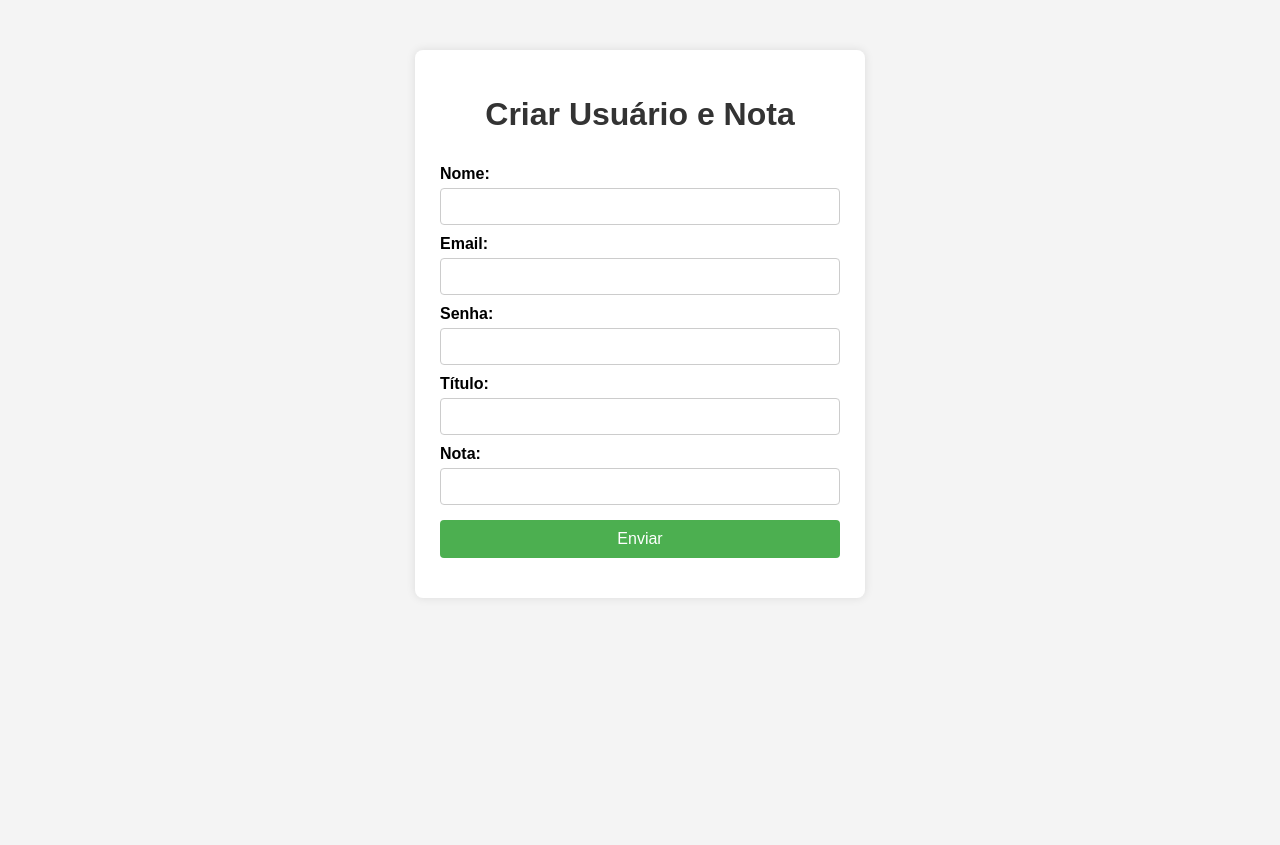
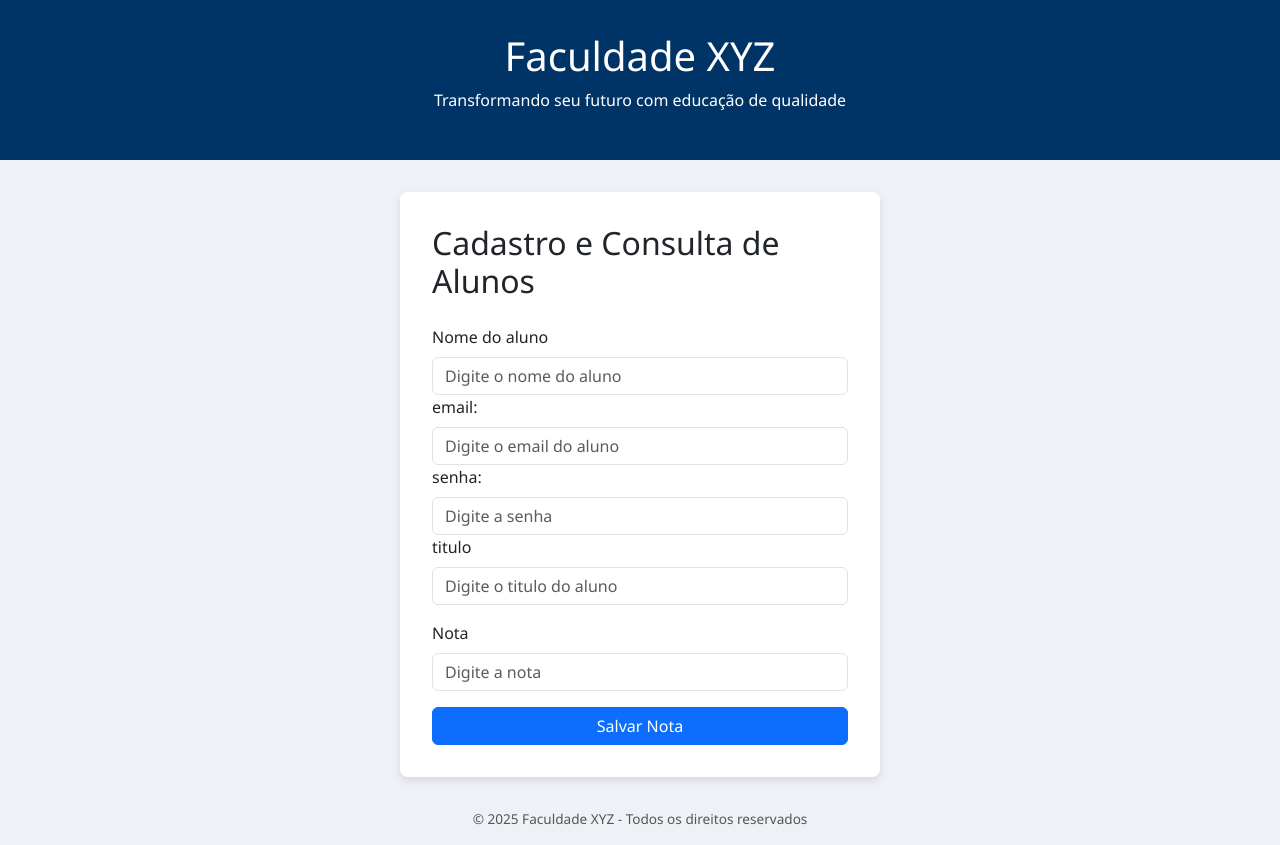
Before and after one commit to SamuelLacerdx/fabricadeprogramadores_2025_turma3, a Flask app: page / in a window 1280 px wide. Before the commit the page ends 558 px from the top, so only its background shows below. Run offline with Flask 3, Linux system fonts and the light colour scheme; parts of the project's set-up code (start-up, migrations or seed data) failed here and were passed over.

Commit message:
projeto faculdade funcionando
usando flask e sqlalchemy

```diff
--- a/projeto_faculdade/app.py
+++ b/projeto_faculdade/app.py
@@ -1,6 +1,6 @@
 from flask import Flask, request, jsonify, render_template, json
 from main import ler_dados, atualizar_nota, criar_novo_usuario_e_nota, deletar_usuario
-from tabelas import Usuario, Nota
+from tabelas import Usuario, Nota, joinedload
 
 app = Flask(__name__)
 
@@ -27,5 +27,13 @@ def index():
     else:
         return jsonify({'error': 'Página não encontrada!'}), 404
 
+@app.route("/api/users", methods=["GET"])
+def api_users():
+    try:
+        data = ler_dados()
+        return jsonify({"success": True, "data": data}), 200
+    except Exception as e:
+        return jsonify({"sucess": False, "error": str(e)}), 500
+
 if __name__ == "__main__":
     app.run()
--- a/projeto_faculdade/docker-compose.yaml
+++ b/projeto_faculdade/docker-compose.yaml
@@ -1,7 +1,6 @@
 version: '3.8'
 
 services:
-
   db:
     image: postgres:15
     ports:
--- a/projeto_faculdade/tabelas.py
+++ b/projeto_faculdade/tabelas.py
@@ -1,37 +1,45 @@
 import datetime
 from sqlalchemy import *
-from sqlalchemy.orm import declarative_base, relationship, sessionmaker
+from sqlalchemy.orm import declarative_base, relationship, sessionmaker, joinedload
+from dotenv import load_dotenv,dotenv_values
 
-DATABASE_URL = "postgresql://postgres:1234@localhost:5432/postgres"
+load_dotenv()
+
+variaveis_de_ambiente = dotenv_values()
+DATABASE_URL = variaveis_de_ambiente["DATABASE_URL"]
+
 
 engine = create_engine(DATABASE_URL)
 
+
 SessionLocal = sessionmaker(autocommit=False, autoflush=False, bind=engine)
 
-base = declarative_base()
 
-class Usuario (base):
-    __tablename__ = "usuarios"
+Base = declarative_base()
+
+class Usuario(Base):
+    __tablename__ = "usuarios"  # O nome exato da tabela no banco de dados
 
     id = Column(Integer, primary_key=True, index=True, autoincrement=True)
     nome = Column(String(255), nullable=False)
-    email = Column (String(255), nullable=False)
-    senha_hash = Column (String(255), nullable=False)
-    criado_em = Column (DateTime(timezone=True), default=datetime.datetime.now)
+    email = Column(String(255), nullable=False)
+    senha_hash = Column(String(255), nullable=False)
+    criado_em = Column(DateTime(timezone=True), default=datetime.datetime.now)
 
     notas = relationship("Nota", back_populates="autor")
 
-class Nota(base):
+class Nota(Base):
     __tablename__ = "notas"
-
     id = Column(Integer, primary_key=True, index=True, autoincrement=True)
     id_usuario = Column(Integer, ForeignKey("usuarios.id"), nullable=False)
     conteudo = Column(Text)
+    titulo = Column(String(255), nullable=False)
     criado_em = Column(DateTime(timezone=True), default=datetime.datetime.now)
     modificado_em = Column(DateTime(timezone=True), default=datetime.datetime.now)
 
     autor = relationship("Usuario", back_populates="notas")
 
-if __name__ == "__main__":
-    base.metadata.create_all(bind=engine)
-    print("Tabelas criadas com sucesso (se não existiam).")
+
+if __name__  == "__main__":
+    Base.metadata.create_all(bind=engine)
+    print("tabelas criadas com sucesso (se não existiam).")
--- a/projeto_faculdade/templates/index.html
+++ b/projeto_faculdade/templates/index.html
@@ -1,60 +1,141 @@
 <!DOCTYPE html>
-<html lang="pt-BR">
+<html lang="pt-br">
 <head>
-    <meta charset="UTF-8">
-    <title>Criar Usuário e Nota</title>
-    <link rel="stylesheet" href="../static/css/styles.css ">
+<meta charset="UTF-8" />
+<meta name="viewport" content="width=device-width, initial-scale=1" />
+<title>Faculdade XYZ - Landing Page</title>
+<link href="https://cdn.jsdelivr.net/npm/bootstrap@5.3.3/dist/css/bootstrap.min.css" rel="stylesheet" />
+<style>
+  body {
+    background-color: #eef2f7;
+    font-family: 'Segoe UI', Tahoma, Geneva, Verdana, sans-serif;
+  }
+  header {
+    background-color: #003366;
+    color: white;
+    padding: 2rem 1rem;
+    text-align: center;
+  }
+  main {
+    max-width: 480px;
+    margin: 2rem auto;
+    background: white;
+    padding: 2rem;
+    border-radius: 8px;
+    box-shadow: 0 4px 10px rgb(0 0 0 / 0.1);
+  }
+  footer {
+    margin-top: 2rem;
+    font-size: 0.85rem;
+    text-align: center;
+    color: #555;
+    padding-bottom: 1rem;
+  }
+</style>
 </head>
 <body>
-    <div class="container">
-        <h1>Criar Usuário e Nota</h1>
-        <form id="notaForm">
-            <label for="usuario">Nome:</label>
-            <input type="text" id="usuario" name="usuario" required>
 
-            <label for="email">Email:</label>
-            <input type="email" id="email" name="email" required>
+<header>
+  <h1>Faculdade XYZ</h1>
+  <p>Transformando seu futuro com educação de qualidade</p>
+</header>
 
-            <label for="senha">Senha:</label>
-            <input type="password" id="senha" name="senha" required>
+<main>
+  <h2 class="mb-4">Cadastro e Consulta de Alunos</h2>
+  <!-- Formulário -->
+  <form id="formAluno" onsubmit="return enviarDados(event)">
+    <div class="mb-3">
+      <label for="usuario" class="form-label">Nome do aluno</label>
+      <input type="text" id="usuario" name="usuario" class="form-control" placeholder="Digite o nome do aluno" required />
 
-            <label for="titulo">Título:</label>
-            <input type="text" id="titulo" name="titulo" required>
+      <label for="email" class="form-label">email:</label>
+      <input type="text" id="email" name="email" class="form-control" placeholder="Digite o email do aluno" required />
 
-            <label for="nota">Nota:</label>
-            <input type="text" id="nota" name="nota" required>
-            <button type="submit">Enviar</button>
-        </form>
-        <div id="mensagem"></div>
+      <label for="senha" class="form-label">senha:</label>
+      <input type="text" id="senha" name="senha" class="form-control" placeholder="Digite a senha" required />
+
+      <label for="titulo" class="form-label">titulo</label>
+      <input type="text" id="titulo" name="titulo" class="form-control" placeholder="Digite o titulo do aluno" required />
+
     </div>
 
-    <script>
-        const form = document.getElementById('notaForm');
-        const mensagemDiv = document.getElementById('mensagem');
+    <div class="mb-3">
+      <label for="nota" class="form-label">Nota</label>
+      <input type="text" id="nota" name="nota" class="form-control"  placeholder="Digite a nota" required />
+    </div>
 
-        form.addEventListener('submit', async (e) => {
-            e.preventDefault();
+    <button type="submit" class="btn btn-primary w-100">Salvar Nota</button>
+  </form>
+</main>
 
-            const dados = {
-                usuario: form.usuario.value,
-                email: form.email.value,
-                senha: form.senha.value,
-                titulo: form.titulo.value,
-                nota: form.nota.value
-            };
+<footer>
+  &copy; 2025 Faculdade XYZ - Todos os direitos reservados
+</footer>
 
-            const resposta = await fetch("/", {
-                method: "POST",
-                headers: {
-                    "Content-Type": "application/json"
-                },
-                body: JSON.stringify(dados)
-            });
+<script>
+  // Dados simulados para popular o formulário via select
+  const dadosAlunos = {
+    joao: { usuario: "João Silva", nota: 8.5 },
+    maria: { usuario: "Maria Souza", nota: 9.2 },
+    carlos: { usuario: "Carlos Pereira", nota: 7.8 }
+  };
 
-            const resultado = await resposta.json();
-            mensagemDiv.textContent = resultado.message || resultado.error;
-            mensagemDiv.className = resposta.ok ? "sucesso" : "erro";
-        });
-    </script>
+  function preencherFormulario() {
+    const select = document.getElementById('usuarioSelect');
+    const usuarioInput = document.getElementById('usuario');
+    const notaInput = document.getElementById('nota');
+
+    const selecionado = select.value;
+
+    if (dadosAlunos[selecionado]) {
+      usuarioInput.value = dadosAlunos[selecionado].usuario;
+      notaInput.value = dadosAlunos[selecionado].nota;
+    } else {
+      usuarioInput.value = '';
+      notaInput.value = '';
+    }
+  }
+
+  async function enviarDados(event) {
+    event.preventDefault();
+
+    const usuario = document.getElementById('usuario').value.trim();
+    const nota = document.getElementById('nota').value.trim();
+
+    const senha = document.getElementById('senha').value.trim();
+    const email = document.getElementById('email').value.trim();
+
+    const titulo = document.getElementById('titulo').value.trim();
+
+
+
+    if (!usuario || !nota) {
+      alert('Por favor, preencha todos os campos!');
+      return false;
+    }
+
+    try {
+      const response = await fetch('/', {
+        method: 'POST',
+        headers: { 'Content-Type': 'application/json' },
+        body: JSON.stringify({ usuario, nota, senha, titulo,email })
+      });
+
+      if (response.ok) {
+        alert('Nota salva com sucesso!');
+        document.getElementById('formAluno').reset();
+        document.getElementById('usuarioSelect').value = '';
+      } else {
+        alert('Erro ao salvar a nota.');
+      }
+    } catch (error) {
+      alert('Erro na conexão com o servidor.');
+      console.error(error);
+    }
+
+    return false; // evitar reload
+  }
+</script>
+
 </body>
 </html>
```
Also changed, not shown: projeto_faculdade/lx.sql (added, +16 -0 lines), projeto_faculdade/main.py (+34 -22 lines).
